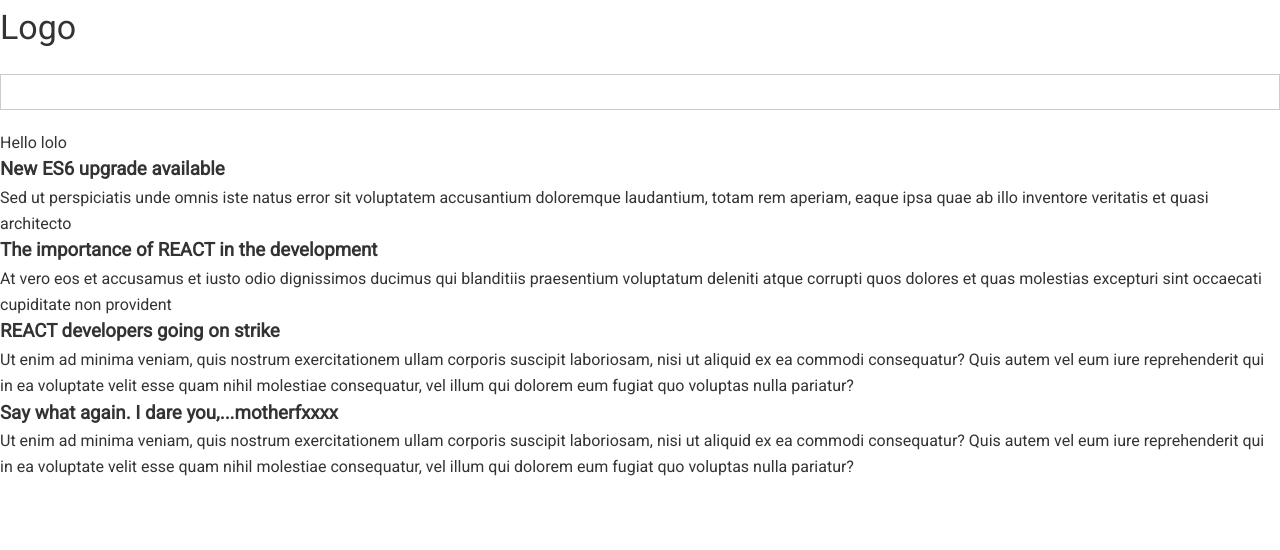
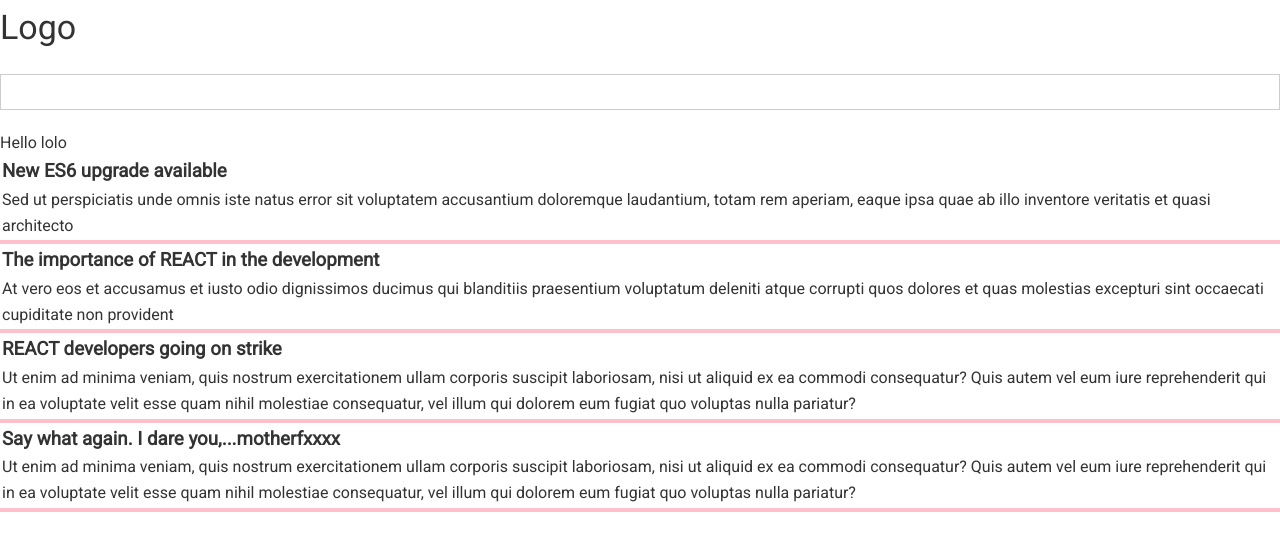
Before and after one commit to BarriF13/React-Fundementals, a React (Create React App) app: page / in a window 1280 px wide. Shown: the top 550 px of the page. Built offline with nearby package versions, Linux system fonts and the light colour scheme.

Commit message:
Add glamore

```diff
--- a/package.json
+++ b/package.json
@@ -6,6 +6,7 @@
     "@testing-library/jest-dom": "^4.2.4",
     "@testing-library/react": "^9.5.0",
     "@testing-library/user-event": "^7.2.1",
+    "glamor": "^2.20.40",
     "react": "^16.13.1",
     "react-dom": "^16.13.1",
     "react-scripts": "3.4.1"
--- a/src/components/Header.js
+++ b/src/components/Header.js
@@ -93,16 +93,15 @@ import React,{Component} from 'react';
 class Header extends Component {
 
   state = {
-    active:'active',
     keywords: ''
   }
 
 inputChangeHandler = (event) => {
   // event.preventDefault();
   // for background to change we need to see this is empty or not
-  const value = event.target.value === ''? 'active': 'noneActive';
+
   this.setState({
-    active: value,
+
     keywords: event.target.value
   })
 }
@@ -118,7 +117,7 @@ inputChangeHandler = (event) => {
      return (
 
 
-      <header className={this.state.active}>
+      <header >
 
         <div className="logo">Logo</div>
         <input type="text" onClick={this.inputChangeHandler}
--- a/src/components/News_item.js
+++ b/src/components/News_item.js
@@ -1,9 +1,25 @@
-import React from 'react'
+import React from 'react';
+
+import { css } from 'glamor';
 //we need to say to items below to use the props = data which we grab from other component so we use prop.item.title or rename props with item-- it is like saying ftom the props which is a big object I only want the item
 export const NewsItem = ({item}) => {
-  // console.log(props);
+// console.log(props);
+
+  let news_style = css({
+    padding: '2px',
+    boxSizing:'border-box',
+    borderBottom:'4px solid pink',
+    ':hover':{
+      color:'teal',
+    },
+    '@media (max-width: 500px)':{
+      color:'Purple'
+    }
+
+  })
+
   return (
-    <div>
+    <div {...news_style}>
       <div>
         <h3>{item.title}</h3>
         <div>
--- a/src/components/News_list.js
+++ b/src/components/News_list.js
@@ -1,5 +1,6 @@
 import React, { Fragment } from 'react';
 import NewsItem from './News_item'
+
 //information from other places coming as other props in the () below
 const NewsList = ( props ) => {
 // console.log(props.dog);
```
Also changed, not shown: 1 other file (tests, documents, lock files or other folders).
